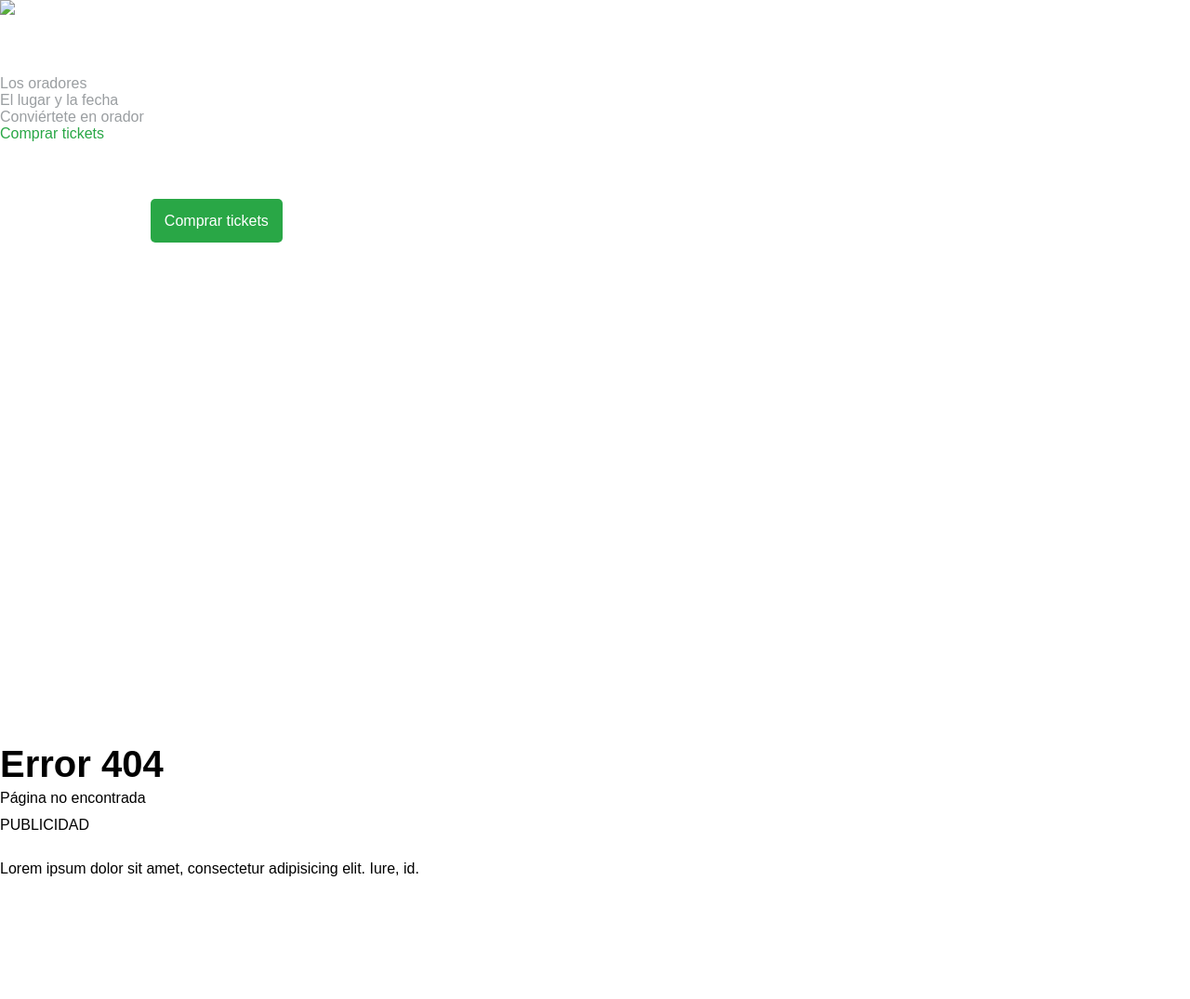
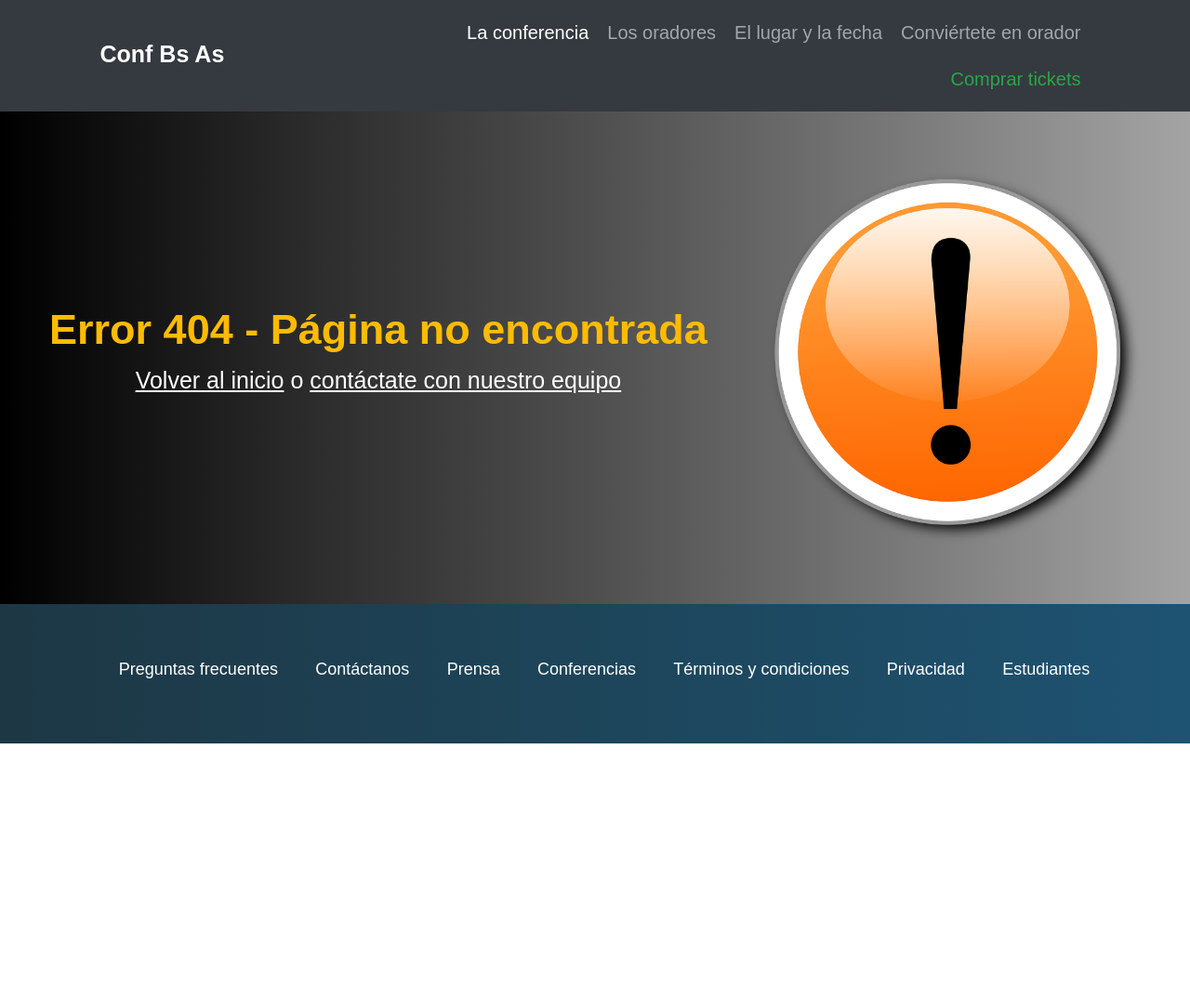
Before and after one commit to Camilaic96/codo-a-codo-Java-23552, a plain HTML site: page pages/404.html in a window 1280 px wide. Shown: the whole page at 93% size. After the commit the page ends 800 px from the top, so only its background shows below. Drawn offline with Linux system fonts and the light colour scheme.

Commit message:
feature/page:error404

```diff
--- a/css/styles.css
+++ b/css/styles.css
@@ -11,6 +11,12 @@ html{
 body{
     overflow-x: hidden;
     font-family: 'Noto Sans NKo Unjoined', sans-serif;
+    min-height: 100vh;
+    display: flex;
+    flex-direction: column;
+}
+main{
+    flex-grow: 1;
 }
 ul li{
     list-style: none;
@@ -160,8 +166,7 @@ p{
     font-size: 1.8rem;
     border: 0;
 }
-/* page: tickets */
-.headerTickets{
+.headerTickets, .headerError404{
     min-height: initial;
 }
 .mainTickets .cardCategory{
@@ -216,7 +221,23 @@ p{
     background-color: rgb(151, 201, 62);
     border: 0;
 }
-/* end page: tickets */
+.mainError404{
+    background-image: linear-gradient(to right, #000000, #2a2a2a, #4f4f4f, #787878, #a4a4a4);
+    color: #ffffff;
+    padding: 20px;
+}
+.mainError404 h1{
+    color: rgb(255, 187, 0);
+    font-size: 3.5rem;
+    font-weight: bold;
+}
+.mainError404 a{
+    text-decoration: underline;
+    font-weight: 500;
+}
+.mainError404 .img-error404{
+    width: 200px;
+}
 .footer{
     background-image: linear-gradient(to right, #1d3744, #1d3e4f, #1d455a, #1d4c66, #1e5372);
     min-height: 150px;
@@ -256,7 +277,16 @@ p{
     #speakerForm .speakerForm__form__btn{
         font-size: 2.4rem;
     }
-    .mainTickets h1{
-        font-size: 3.4rem;
+    .mainError404 h1{
+        font-size: 4.5rem;
+    }
+    .mainError404 p{
+        font-size: 2.5rem;
+    }
+    .mainError404 a{
+        font-size: 2.5rem;
+    }
+    .mainError404 .img-error404{
+        width: 400px;
     }
 }
--- a/pages/404.html
+++ b/pages/404.html
@@ -5,76 +5,67 @@
     <meta charset="UTF-8" />
     <meta name="viewport" content="width=device-width, initial-scale=1.0" />
     <link rel="shortcut icon" href="../favicon.ico" type="image/x-icon">
+    <link rel="stylesheet" href="../css/bootstrap.min.css">
     <link rel="stylesheet" href="../css/styles.css">
     <title>Error 404</title>
 </head>
 
 <body>
-    <header class="header">
-        <section class="header__nav">
-            <div class="header__nav__logo">
-                <a href="#">
-                    <img src="./assets/img/logo_cac.png" alt="Logo de Codo a Codo 4.0" loading="lazy"/>
+    <header class="header headerError404">
+        <nav class="navbar navbar-expand-lg navbar-dark">
+            <div class="container-fluid justify-content-between">
+                <a href="../index.html" class="col-8 col-md-6 col-lg-4 col-xl-3 d-flex align-items-center">
+                    <h2 class="colorWhite fs-1">Conf Bs As</h2>
                 </a>
-                <h2 class="colorWhite header__nav__h2">Conf Bs As</h2>
-            </div>
-            <nav>
-                <ul class="header__nav__list">
-                    <li><a href="../index.html#conferencia" class="colorWhite">La conferencia</a></li>
-                    <li><a href="../index.html#oradores" class="colorGray">Los oradores</a></li>
-                    <li><a href="../index.html#lugarFecha" class="colorGray">El lugar y la fecha</a></li>
-                    <li><a href="../index.html#formularioOrador" class="colorGray">Conviértete en orador</a></li>
-                    <li><a href="./tickets.html" class="colorGreen">Comprar tickets</a></li>
-                </ul>
-            </nav>
-        </section>
-        <section id="conferencia" class="header__banner colorWhite">
-            <div class="header__banner__content">
-                <h1>Conf Bs As</h1>
-                <p>Bs As llega por primera vez a Argentina. Un evento para compartir con nuestra comunidad el conocimiento y experiencia de los expertos que están creando el futuro de Internet. Ven a conocer a miembros del evento, a otros estudiantes de Codo a Codo y los oradores de primer nivel que tenemos para ti. ¡Te esperamos!</p>
-                <div class="header__banner__content__buttons">
-                    <a href="#formularioOrador" class="buttons transparentBtn">Quiero ser orador</a>
-                    <a href="./pages/tickets.html" class="buttons greenBtn">Comprar tickets</a>
+                <button class="navbar-toggler" type="button" data-bs-toggle="collapse"
+                    data-bs-target="#navbarSupportedContent" aria-controls="navbarSupportedContent"
+                    aria-expanded="false" aria-label="Toggle navigation" class="col-4">
+                    <span class="navbar-toggler-icon"></span>
+                </button>
+                <div class="collapse navbar-collapse" id="navbarSupportedContent">
+                    <ul class="navbar-nav me-auto mb-2 mb-lg-0 w-100 justify-content-end flex-wrap align-items-center">
+                        <li class="nav-item">
+                            <a class="nav-link active fs-2 p-3" aria-current="page" href="../index.html#conference">La
+                                conferencia</a>
+                        </li>
+                        <li class="nav-item">
+                            <a class="nav-link fs-2 p-3" href="../index.html#speakers">Los oradores</a>
+                        </li>
+                        <li class="nav-item">
+                            <a class="nav-link fs-2 p-3" href="../index.html#placeAndDate">El lugar y la fecha</a>
+                        </li>
+                        <li class="nav-item">
+                            <a class="nav-link fs-2 p-3" href="../index.html#speakerForm">Conviértete en orador</a>
+                        </li>
+                        <li class="nav-item">
+                            <a class="nav-link colorGreen fs-2 p-3" href="./tickets.html">Comprar tickets</a>
+                        </li>
+                    </ul>
                 </div>
             </div>
-        </section>
+        </nav>
     </header>
-    <main>
-        <h2>Error 404</h2>
-        <p>Página no encontrada</p>
+    <main class="d-flex flex-column flex-lg-row justify-content-around align-items-center mainError404 text-center">
+        <div>
+            <h1>Error 404 - Página no encontrada</h1>
+            <p><a href="../index.html">Volver al inicio</a> o <a href="#">contáctate con nuestro equipo</a></p>
+        </div>
+        <div class="img-error404">
+            <img src="../assets/img/exclamation.png" alt="Signo de exclamación - Error 404" class="img-fluid">
+        </div>
     </main>
-    <!-- agregar publicidad con un aside -->
-    <aside>
-        <p>PUBLICIDAD</p>
-        <div>
-            <a href=""><img src="" alt="" loading="lazy" ></a>
-            <p>Lorem ipsum dolor sit amet, consectetur adipisicing elit. Iure, id.</p>
+    <footer class="footer p-3 d-flex align-items-center">
+        <div class="container h-100">
+            <ul class="d-flex flex-wrap justify-content-evenly align-items-center h-100">
+                <li class="p-3"><a href="#">Preguntas frecuentes</a></li>
+                <li class="p-3"><a href="#">Contáctanos</a></li>
+                <li class="p-3"><a href="#">Prensa</a></li>
+                <li class="p-3"><a href="#">Conferencias</a></li>
+                <li class="p-3"><a href="#">Términos y condiciones</a></li>
+                <li class="p-3"><a href="#">Privacidad</a></li>
+                <li class="p-3"><a href="#">Estudiantes</a></li>
+            </ul>
         </div>
-    </aside>
-    <footer>
-        <ul>
-            <a href="#">
-                <li>Preguntas frecuentes</li>
-            </a>
-            <a href="#">
-                <li>Contáctanos</li>
-            </a>
-            <a href="#">
-                <li>Prensa</li>
-            </a>
-            <a href="#">
-                <li>Conferencias</li>
-            </a>
-            <a href="#">
-                <li>Términos y condiciones</li>
-            </a>
-            <a href="#">
-                <li>Privacidad</li>
-            </a>
-            <a href="#">
-                <li>Estudiantes</li>
-            </a>
-        </ul>
     </footer>
 </body>
 
```
Also changed, not shown: pages/tickets.html (+0 -2 lines), assets/img/exclamation.png (added), 1 other file.
